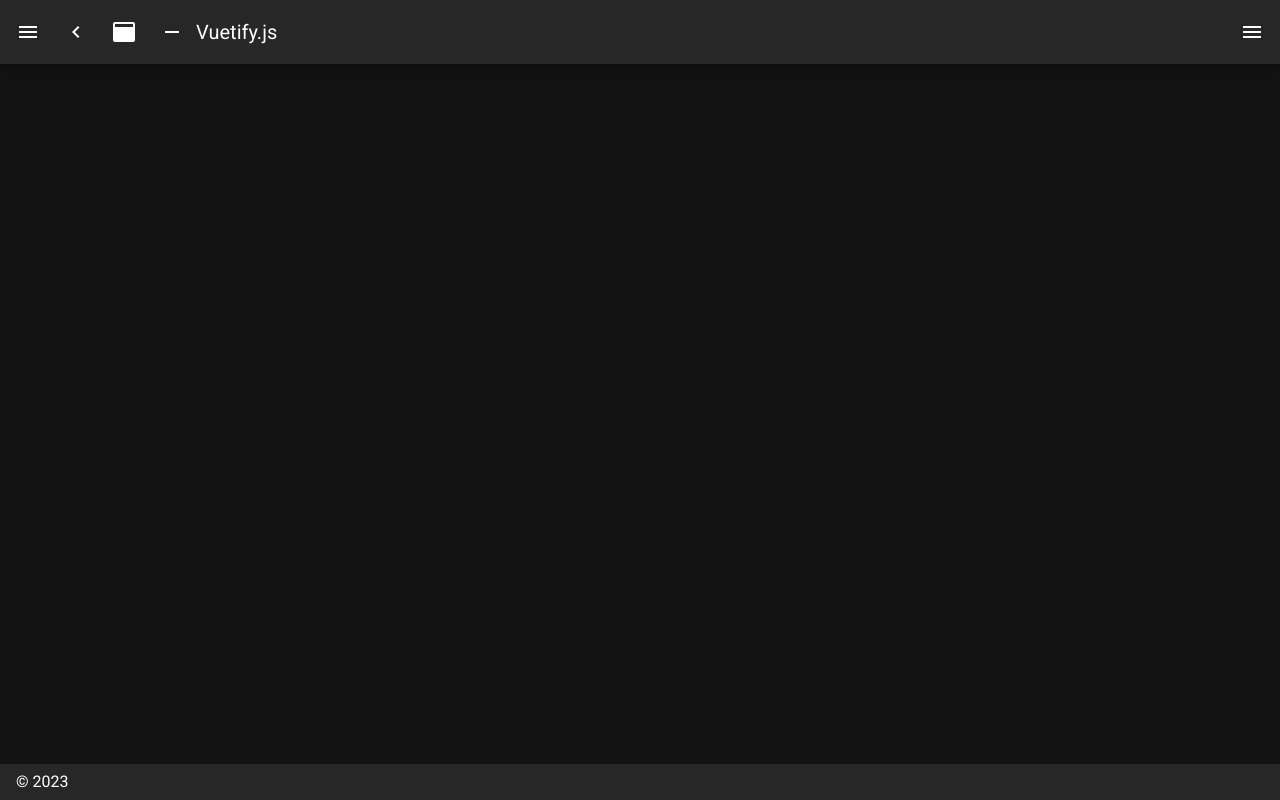
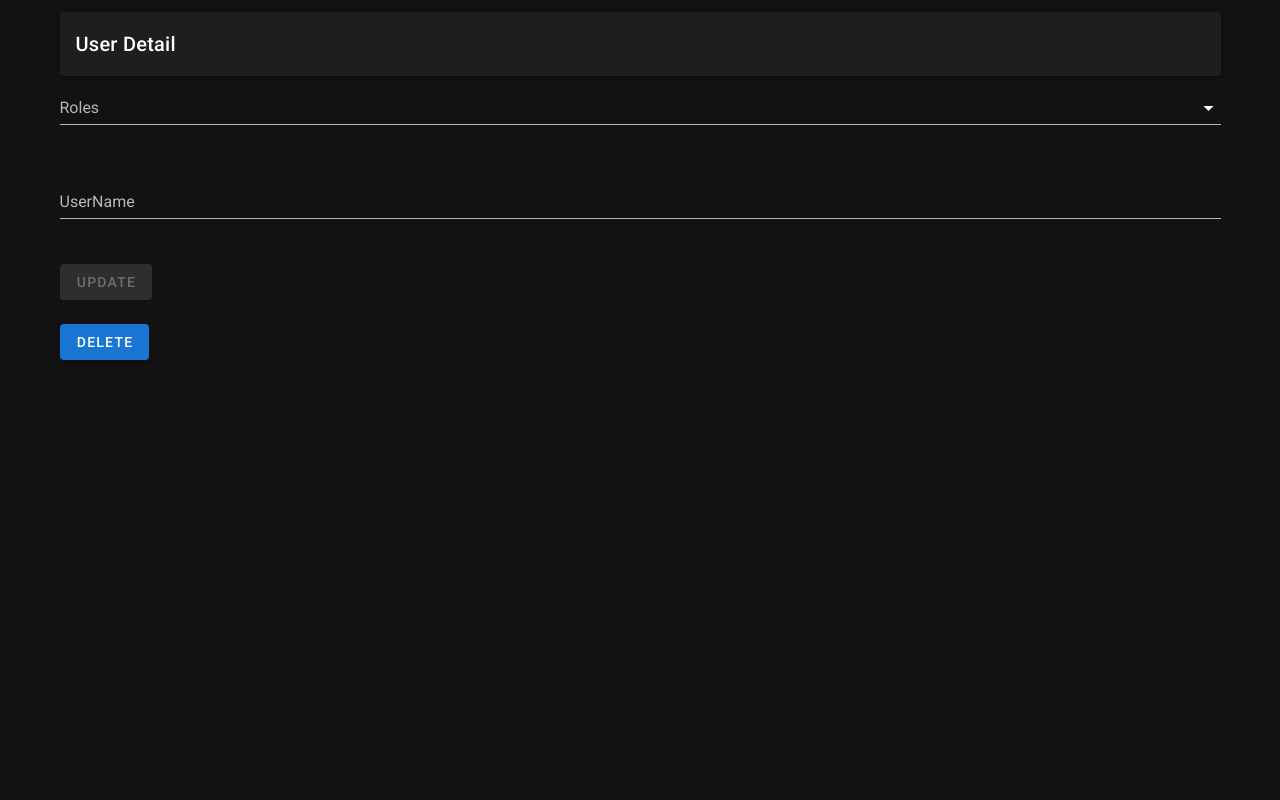
Before and after one commit to YashMadenenni/Story-Writer, a Nuxt app in the folder spa/: page /userDetail in a window 1280 px wide. Before the commit this address had no page. Built offline with nearby package versions, Linux system fonts and the light colour scheme.

Commit message:
add userDetail

```diff
--- /dev/null
+++ b/spa/pages/userDetail.vue
@@ -0,0 +1,93 @@
+<template>
+  <v-app>
+    <v-form>
+      <v-container>
+        <v-card>
+          <v-card-title>
+            User Detail
+            <v-spacer/>
+          </v-card-title>
+        </v-card>
+        <v-row>
+          <v-col>
+            <v-select v-model="role" :items="roles" label="Roles"></v-select>
+          </v-col>
+        </v-row>
+        <v-row>
+          <v-col>
+            <v-text-field label="UserName" v-model="userName"></v-text-field>
+          </v-col>
+        </v-row>
+        <v-row>
+          <v-col>
+            <v-btn color="primary"
+                   :disabled="!this.userName || !this.role" @click="updateUser()">
+              Update
+            </v-btn>
+          </v-col>
+        </v-row>
+        <v-row>
+          <v-col>
+            <v-btn color="primary" @click="deleteUser()">
+              Delete
+            </v-btn>
+          </v-col>
+        </v-row>
+      </v-container>
+    </v-form>
+  </v-app>
+</template>
+
+<script>
+import axios from 'axios'
+
+export default {
+  layout: "index",
+  data() {
+    return {
+      role: '',
+      roles: ["admin", "user"],
+      userName: '',
+      password: '',
+      error: "",
+    }
+  },
+  mounted() {
+    this.userName = this.$route.query.userName
+    this.role = this.$route.query.role
+    // axios.get('/user', {
+    //   "userName": this.userName,
+    // }).then((response) => {
+    //   this.userName = response.data.userName
+    //   this.password = response.data.password
+    //   this.role = response.data.role
+    //   console.log("response.data: ", response.data)
+    //   // this.error = response.data.length == 0 ? "No Bus Route found" : "";
+    // }).catch((error) => {
+    //   console.log('There is error:' + error.response)
+    // })
+  },
+  methods: {
+    async updateUser() {
+      await axios.put('/user', {
+        "userName": this.userName,
+        "role": this.role == "admin" ? 1 : 2,
+      }).then((response) => {
+        console.log("response.data: ", response.data)
+      }).catch((error) => {
+        console.log('There is error:' + error.response)
+      })
+    },
+    async deleteUser() {
+      await axios.delete('/user', {
+        "userName": this.userName,
+      }).then((response) => {
+        console.log("response.data: ", response.data)
+      }).catch((error) => {
+        console.log('There is error:' + error.response)
+      })
+    }
+  },
+}
+
+</script>
--- a/spa/pages/userList.vue
+++ b/spa/pages/userList.vue
@@ -3,7 +3,7 @@
     <v-card>
       <v-card-title>
         User List
-        <v-spacer />
+        <v-spacer/>
       </v-card-title>
     </v-card>
     <v-row>
@@ -65,17 +65,12 @@ export default {
   },
   methods: {
     handleClick(row) {
-      console.log(row.userName)
-    },
-    async getUser() {
-      await axios.get('/user', {
-        "userName": this.userName,
-      }).then((response) => {
-        console.log("response.data: ", response.data)
-        // this.error = response.data.length == 0 ? "No Bus Route found" : "";
-      }).catch((error) => {
-        console.log('There is error:' + error.response)
-      })
+      this.$router.push({
+        path: '/userDetail', query: {
+          userName: row.userName,
+          role: row.role
+        }
+      });
     },
   },
 }
```
